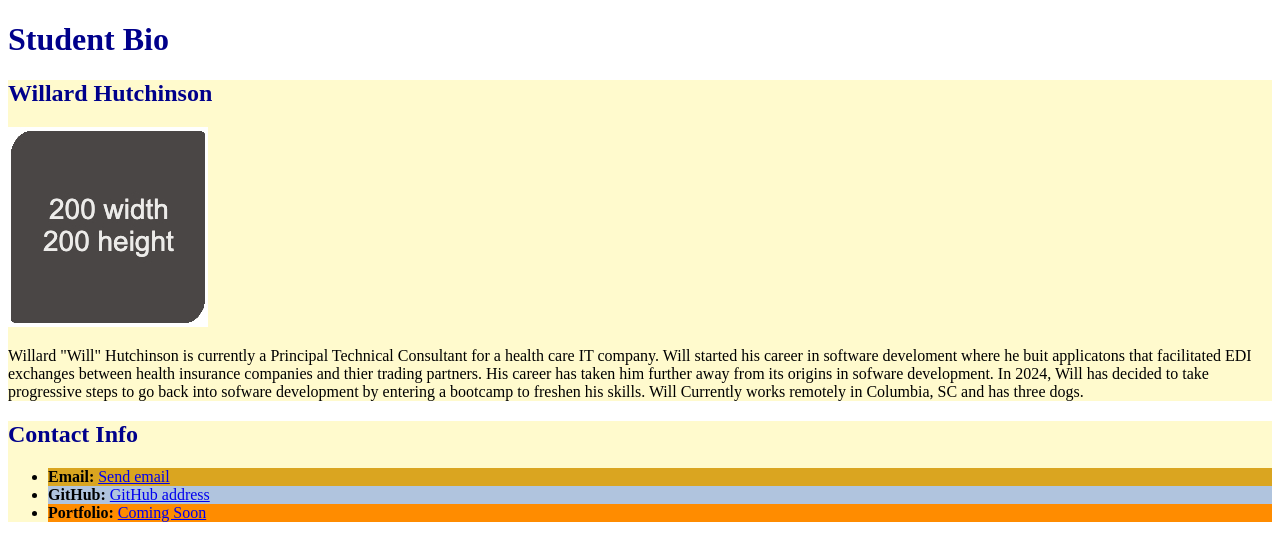
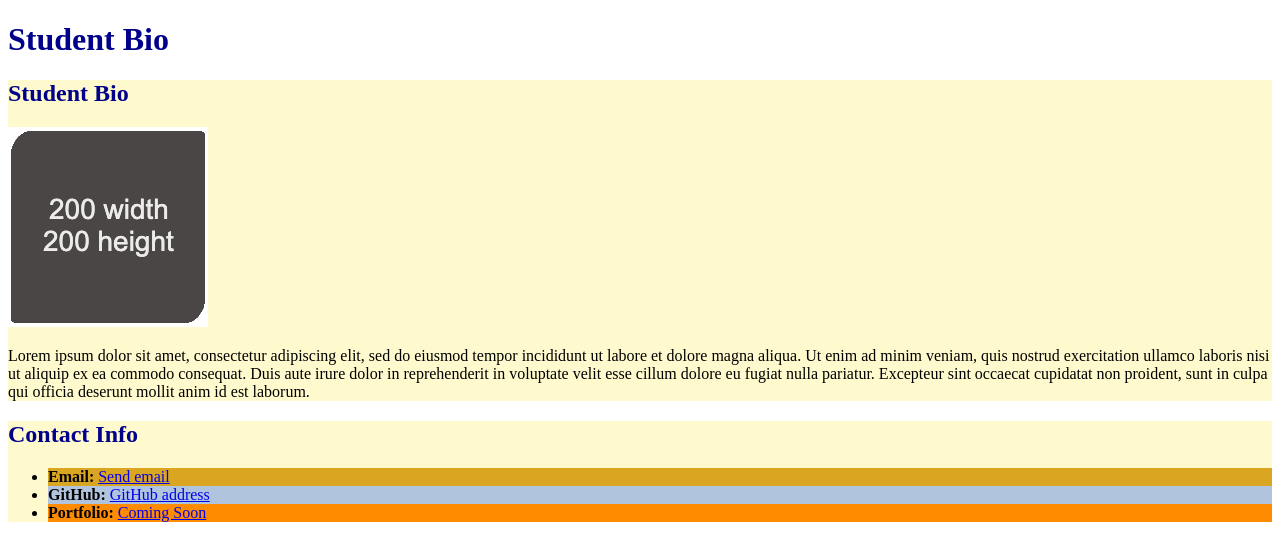
Before and after one commit to wchutchinson/first-day-demo, a plain HTML site: page index.html in a window 1280 px wide. Drawn offline with Linux system fonts and the light colour scheme.

Commit message:
Update index.html
Updated file to remote PHI

```diff
--- a/index.html
+++ b/index.html
@@ -13,21 +13,17 @@
 
     <body>
         <section class="lesson">
-            <h2 class="title">Willard Hutchinson</h2>
+            <h2 class="title">Student Bio</h2>
             <img src="./assets/images/image-1.jpg" alt="Place Holder Image"/>
             <p>
-                Willard "Will" Hutchinson is currently a Principal Technical Consultant for a health care IT company. Will started his career in software develoment where he buit
-                applicatons that facilitated EDI exchanges between health insurance companies and thier trading partners. His career has taken him further away from its origins
-                in sofware development. In 2024, Will has decided to take progressive steps to go back into sofware development by entering a bootcamp to freshen his skills.
-
-                Will Currently works remotely in Columbia, SC and has three dogs.
+                Lorem ipsum dolor sit amet, consectetur adipiscing elit, sed do eiusmod tempor incididunt ut labore et dolore magna aliqua. Ut enim ad minim veniam, quis nostrud exercitation ullamco laboris nisi ut aliquip ex ea commodo consequat. Duis aute irure dolor in reprehenderit in voluptate velit esse cillum dolore eu fugiat nulla pariatur. Excepteur sint occaecat cupidatat non proident, sunt in culpa qui officia deserunt mollit anim id est laborum.
             </p>
         </section>
 
         <section class="lesson">
             <h2 class="title">Contact Info</h2>
             <ul>
-                <li id="email"><strong>Email: </strong><a href= "mailto:willard.hutchinson@me.com">Send email</a></li>
+                <li id="email"><strong>Email: </strong><a href= "mailto:name@email.com">Send email</a></li>
                 <li id="github"><strong>GitHub: </strong><a href="https://github.com/wchutchinson" target="_blank" rel="noopener noreferrer">GitHub address</a></li>
                 <li id="portfolio"><strong>Portfolio: </strong><a href="Coming Soon" target="_blank" rel="noopener noreferrer">Coming Soon</a></li></li>
             </ul>
```
